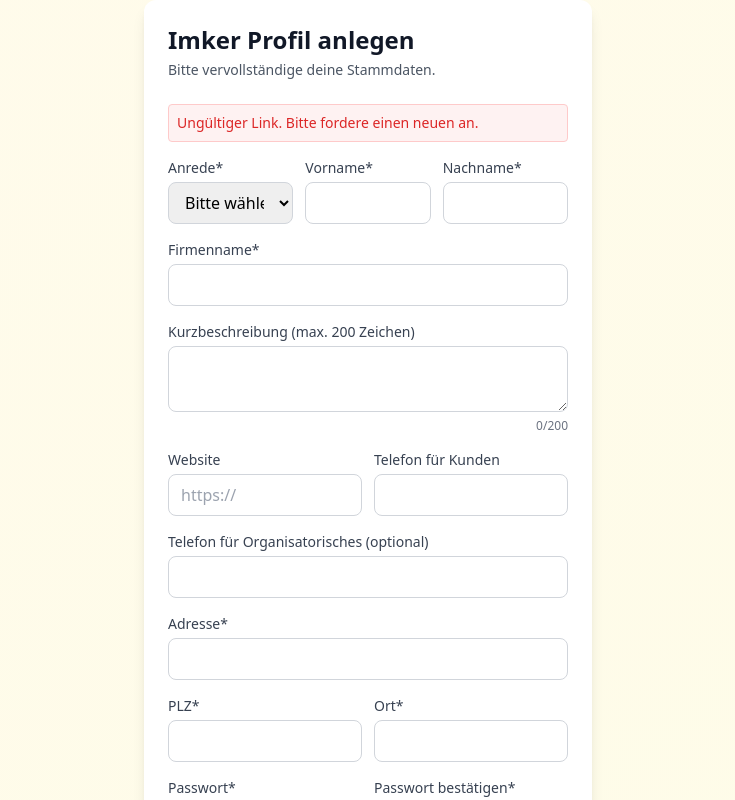
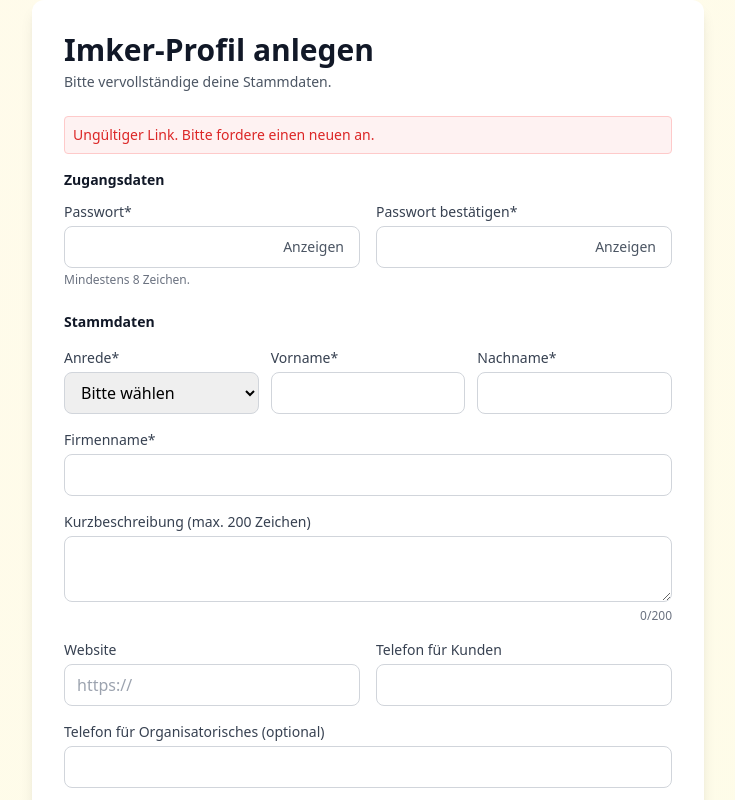
Before and after one commit to CounterKreuzi/honeypot, a Next.js app in the folder frontend/: page /imker-werden/fortsetzen in a window 1280 px wide. Shown: the top 800 px of the page, without its empty margins (272-1007 px from the left). Built offline with nearby package versions, Linux system fonts and the light colour scheme; no server answers.

Commit message:
Neue Anmeldungsseite

```diff
--- a/frontend/app/imker-werden/fortsetzen/page.tsx
+++ b/frontend/app/imker-werden/fortsetzen/page.tsx
@@ -23,6 +23,9 @@ function ContinueRegistrationInner() {
   const [address, setAddress] = useState('');
   const [city, setCity] = useState('');
   const [postalCode, setPostalCode] = useState('');
+
+  const [showPassword, setShowPassword] = useState(false);
+  const [showPassword2, setShowPassword2] = useState(false);
 
   const [loading, setLoading] = useState(false);
   const [error, setError] = useState<string | null>(null);
@@ -66,7 +69,6 @@ function ContinueRegistrationInner() {
       );
       if (res?.success) {
         setMessage(res.message || 'Registrierung erfolgreich!');
-        // Automatisch einloggen und zum Profil leiten
         if (typeof window !== 'undefined' && res?.data?.token) {
           localStorage.setItem('token', res.data.token);
         }
@@ -83,23 +85,85 @@ function ContinueRegistrationInner() {
 
   return (
     <main className="min-h-screen flex items-center justify-center bg-gradient-to-br from-amber-50 to-yellow-50 px-4">
-      <div className="w-full max-w-md bg-white shadow-lg rounded-xl p-6">
-        <h1 className="text-2xl font-bold text-gray-900 mb-1">Imker Profil anlegen</h1>
+      <div className="w-full max-w-2xl bg-white shadow-lg rounded-xl p-6 md:p-8">
+        <h1 className="text-2xl md:text-3xl font-bold text-gray-900 mb-1">Imker-Profil anlegen</h1>
         <p className="text-sm text-gray-600 mb-6">Bitte vervollständige deine Stammdaten.</p>
 
         {error && (
-          <div className="mb-4 text-sm text-red-600 bg-red-50 border border-red-200 rounded p-2">{error}</div>
+          <div className="mb-4 text-sm text-red-600 bg-red-50 border border-red-200 rounded p-2" role="alert">{error}</div>
         )}
         {message && (
-          <div className="mb-4 text-sm text-green-800 bg-green-50 border border-green-200 rounded p-2">{message}</div>
+          <div className="mb-4 text-sm text-green-800 bg-green-50 border border-green-200 rounded p-2" role="status">{message}</div>
         )}
 
-        <form onSubmit={handleSubmit} className="space-y-4">
-          <div className="grid grid-cols-3 gap-3">
+        <form onSubmit={handleSubmit} className="space-y-6">
+          {/* Abschnitt: Zugangsdaten */}
+          <fieldset className="space-y-3">
+            <legend className="text-sm font-semibold text-gray-900">Zugangsdaten</legend>
+            <div className="grid grid-cols-1 md:grid-cols-2 gap-4">
               <div>
-              <label className="block text-sm font-medium text-gray-700">Anrede*</label>
+                <label htmlFor="newPassword" className="block text-sm font-medium text-gray-700">Passwort*</label>
+                <div className="relative mt-1">
+                  <input
+                    id="newPassword"
+                    name="newPassword"
+                    type={showPassword ? 'text' : 'password'}
+                    autoComplete="new-password"
+                    required
+                    minLength={8}
+                    value={password}
+                    onChange={(e) => setPassword(e.target.value)}
+                    className="w-full px-3 py-2 border border-gray-300 rounded-lg focus:outline-none focus:ring-2 focus:ring-amber-500 pr-12"
+                  />
+                  <button
+                    type="button"
+                    onClick={() => setShowPassword((v) => !v)}
+                    className="absolute inset-y-0 right-2 px-2 text-sm text-gray-600"
+                    aria-label={showPassword ? 'Passwort verbergen' : 'Passwort anzeigen'}
+                  >
+                    {showPassword ? 'Verbergen' : 'Anzeigen'}
+                  </button>
+                </div>
+                <p className="mt-1 text-xs text-gray-500">Mindestens 8 Zeichen.</p>
+              </div>
+              <div>
+                <label htmlFor="confirmPassword" className="block text-sm font-medium text-gray-700">Passwort bestätigen*</label>
+                <div className="relative mt-1">
+                  <input
+                    id="confirmPassword"
+                    name="confirmPassword"
+                    type={showPassword2 ? 'text' : 'password'}
+                    autoComplete="new-password"
+                    required
+                    minLength={8}
+                    value={password2}
+                    onChange={(e) => setPassword2(e.target.value)}
+                    className="w-full px-3 py-2 border border-gray-300 rounded-lg focus:outline-none focus:ring-2 focus:ring-amber-500 pr-12"
+                    aria-invalid={password2.length > 0 && password !== password2}
+                  />
+                  <button
+                    type="button"
+                    onClick={() => setShowPassword2((v) => !v)}
+                    className="absolute inset-y-0 right-2 px-2 text-sm text-gray-600"
+                    aria-label={showPassword2 ? 'Passwort verbergen' : 'Passwort anzeigen'}
+                  >
+                    {showPassword2 ? 'Verbergen' : 'Anzeigen'}
+                  </button>
+                </div>
+              </div>
+            </div>
+          </fieldset>
+
+          {/* Abschnitt: Stammdaten */}
+          <fieldset className="space-y-4">
+            <legend className="text-sm font-semibold text-gray-900">Stammdaten</legend>
+            <div className="grid grid-cols-3 gap-3 md:grid-cols-3">
+              <div>
+                <label htmlFor="salutation" className="block text-sm font-medium text-gray-700">Anrede*</label>
                 <select
                   required
+                  id="salutation"
+                  name="salutation"
                   value={salutation}
                   onChange={(e) => setSalutation(e.target.value as any)}
                   className="mt-1 w-full px-3 py-2 border border-gray-300 rounded-lg focus:outline-none focus:ring-2 focus:ring-amber-500"
@@ -111,20 +175,26 @@ function ContinueRegistrationInner() {
                 </select>
               </div>
               <div>
-              <label className="block text-sm font-medium text-gray-700">Vorname*</label>
+                <label htmlFor="firstName" className="block text-sm font-medium text-gray-700">Vorname*</label>
                 <input
                   type="text"
                   required
+                  id="firstName"
+                  name="firstName"
+                  autoComplete="given-name"
                   value={firstName}
                   onChange={(e) => setFirstName(e.target.value)}
                   className="mt-1 w-full px-3 py-2 border border-gray-300 rounded-lg focus:outline-none focus:ring-2 focus:ring-amber-500"
                 />
               </div>
               <div>
-              <label className="block text-sm font-medium text-gray-700">Nachname*</label>
+                <label htmlFor="lastName" className="block text-sm font-medium text-gray-700">Nachname*</label>
                 <input
                   type="text"
                   required
+                  id="lastName"
+                  name="lastName"
+                  autoComplete="family-name"
                   value={lastName}
                   onChange={(e) => setLastName(e.target.value)}
                   className="mt-1 w-full px-3 py-2 border border-gray-300 rounded-lg focus:outline-none focus:ring-2 focus:ring-amber-500"
@@ -132,40 +202,51 @@ function ContinueRegistrationInner() {
               </div>
             </div>
             <div>
-            <label className="block text-sm font-medium text-gray-700">Firmenname*</label>
+              <label htmlFor="companyName" className="block text-sm font-medium text-gray-700">Firmenname*</label>
               <input
                 type="text"
                 required
+                id="companyName"
+                name="companyName"
+                autoComplete="organization"
                 value={companyName}
                 onChange={(e) => setCompanyName(e.target.value)}
                 className="mt-1 w-full px-3 py-2 border border-gray-300 rounded-lg focus:outline-none focus:ring-2 focus:ring-amber-500"
               />
             </div>
             <div>
-            <label className="block text-sm font-medium text-gray-700">Kurzbeschreibung (max. 200 Zeichen)</label>
+              <label htmlFor="shortDescription" className="block text-sm font-medium text-gray-700">Kurzbeschreibung (max. 200 Zeichen)</label>
               <textarea
                 maxLength={200}
+                id="shortDescription"
+                name="shortDescription"
                 value={shortDescription}
                 onChange={(e) => setShortDescription(e.target.value)}
                 className="mt-1 w-full px-3 py-2 border border-gray-300 rounded-lg focus:outline-none focus:ring-2 focus:ring-amber-500"
               />
               <div className="text-right text-xs text-gray-500">{shortDescription.length}/200</div>
             </div>
-          <div className="grid grid-cols-2 gap-3">
+            <div className="grid grid-cols-1 md:grid-cols-2 gap-4">
               <div>
-              <label className="block text-sm font-medium text-gray-700">Website</label>
+                <label htmlFor="website" className="block text-sm font-medium text-gray-700">Website</label>
                 <input
                   type="url"
                   placeholder="https://"
+                  id="website"
+                  name="website"
+                  autoComplete="url"
                   value={website}
                   onChange={(e) => setWebsite(e.target.value)}
                   className="mt-1 w-full px-3 py-2 border border-gray-300 rounded-lg focus:outline-none focus:ring-2 focus:ring-amber-500"
                 />
               </div>
               <div>
-              <label className="block text-sm font-medium text-gray-700">Telefon für Kunden</label>
+                <label htmlFor="phoneCustomer" className="block text-sm font-medium text-gray-700">Telefon für Kunden</label>
                 <input
                   type="tel"
+                  id="phoneCustomer"
+                  name="phoneCustomer"
+                  autoComplete="tel"
                   value={phoneCustomer}
                   onChange={(e) => setPhoneCustomer(e.target.value)}
                   className="mt-1 w-full px-3 py-2 border border-gray-300 rounded-lg focus:outline-none focus:ring-2 focus:ring-amber-500"
@@ -173,70 +254,61 @@ function ContinueRegistrationInner() {
               </div>
             </div>
             <div>
-            <label className="block text-sm font-medium text-gray-700">Telefon für Organisatorisches (optional)</label>
+              <label htmlFor="phoneAdmin" className="block text-sm font-medium text-gray-700">Telefon für Organisatorisches (optional)</label>
               <input
                 type="tel"
+                id="phoneAdmin"
+                name="phoneAdmin"
+                autoComplete="tel"
                 value={phoneAdmin}
                 onChange={(e) => setPhoneAdmin(e.target.value)}
                 className="mt-1 w-full px-3 py-2 border border-gray-300 rounded-lg focus:outline-none focus:ring-2 focus:ring-amber-500"
               />
             </div>
             <div>
-            <label className="block text-sm font-medium text-gray-700">Adresse*</label>
+              <label htmlFor="address" className="block text-sm font-medium text-gray-700">Adresse*</label>
               <input
                 type="text"
                 required
+                id="address"
+                name="address"
+                autoComplete="street-address"
                 value={address}
                 onChange={(e) => setAddress(e.target.value)}
                 className="mt-1 w-full px-3 py-2 border border-gray-300 rounded-lg focus:outline-none focus:ring-2 focus:ring-amber-500"
               />
             </div>
-          <div className="grid grid-cols-2 gap-3">
+            <div className="grid grid-cols-1 md:grid-cols-2 gap-4">
               <div>
-              <label className="block text-sm font-medium text-gray-700">PLZ*</label>
+                <label htmlFor="postalCode" className="block text-sm font-medium text-gray-700">PLZ*</label>
                 <input
                   type="text"
                   required
+                  id="postalCode"
+                  name="postalCode"
+                  autoComplete="postal-code"
+                  inputMode="numeric"
                   value={postalCode}
                   onChange={(e) => setPostalCode(e.target.value)}
                   className="mt-1 w-full px-3 py-2 border border-gray-300 rounded-lg focus:outline-none focus:ring-2 focus:ring-amber-500"
                 />
               </div>
               <div>
-              <label className="block text-sm font-medium text-gray-700">Ort*</label>
+                <label htmlFor="city" className="block text-sm font-medium text-gray-700">Ort*</label>
                 <input
                   type="text"
                   required
+                  id="city"
+                  name="city"
+                  autoComplete="address-level2"
                   value={city}
                   onChange={(e) => setCity(e.target.value)}
                   className="mt-1 w-full px-3 py-2 border border-gray-300 rounded-lg focus:outline-none focus:ring-2 focus:ring-amber-500"
                 />
               </div>
             </div>
-          <div className="grid grid-cols-2 gap-3">
-            <div>
-              <label className="block text-sm font-medium text-gray-700">Passwort*</label>
-              <input
-                type="password"
-                required
-                minLength={8}
-                value={password}
-                onChange={(e) => setPassword(e.target.value)}
-                className="mt-1 w-full px-3 py-2 border border-gray-300 rounded-lg focus:outline-none focus:ring-2 focus:ring-amber-500"
-              />
-            </div>
-            <div>
-              <label className="block text-sm font-medium text-gray-700">Passwort bestätigen*</label>
-              <input
-                type="password"
-                required
-                minLength={8}
-                value={password2}
-                onChange={(e) => setPassword2(e.target.value)}
-                className="mt-1 w-full px-3 py-2 border border-gray-300 rounded-lg focus:outline-none focus:ring-2 focus:ring-amber-500"
-              />
-            </div>
-          </div>
+          </fieldset>
+
           <button
             type="submit"
             disabled={loading || !token || password !== password2}
```
Lines whose indentation alone changed are shown as unchanged.
